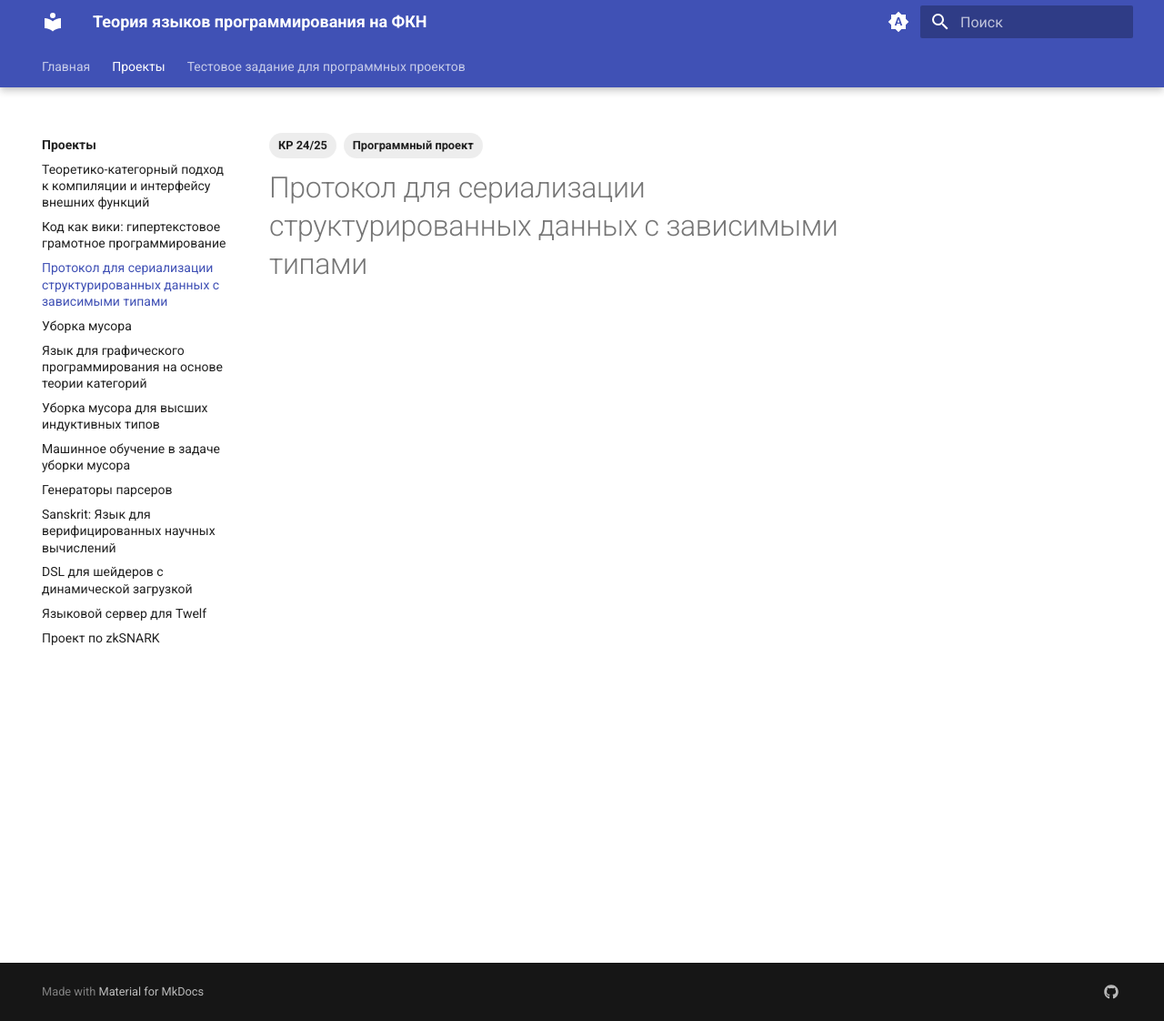
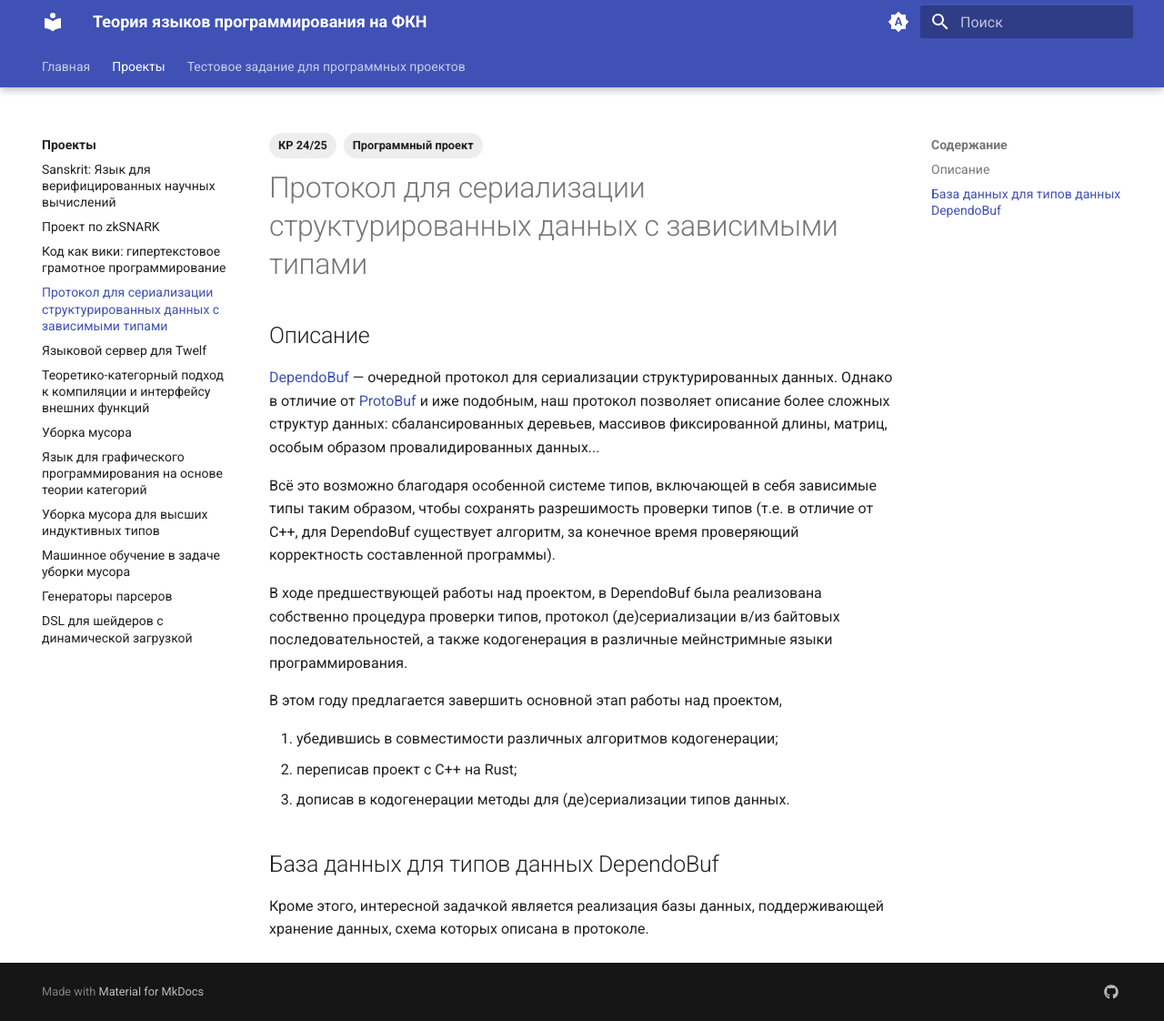
Before and after one commit to Church-of-Church-HSE/Church-of-Church-HSE.github.io, an MkDocs documentation site: the page built from docs/projects/dependobuf.md, in a window 1280 px wide and 1122 px high. Shown: the whole window at 91% size. Built offline with MkDocs 1.6.1 and Material for MkDocs 9.7.7, drawn with Linux system fonts in a browser that asks for light colours.

Commit message:
+ DependoBuf, Twelf projects

```diff
--- a/docs/projects/dependobuf.md
+++ b/docs/projects/dependobuf.md
@@ -5,3 +5,32 @@ tags:
 ---
 
 # Протокол для сериализации структурированных данных с зависимыми типами
+
+## Описание
+
+[DependoBuf](https://github.com/SphericalPotatoInVacuum/DependoBuf) &mdash;
+очередной протокол для сериализации структурированных данных. Однако в отличие
+от [ProtoBuf](https://protobuf.dev) и иже подобным, наш протокол позволяет
+описание более сложных структур данных: сбалансированных деревьев, массивов
+фиксированной длины, матриц, особым образом провалидированных данных...
+
+Всё это возможно благодаря особенной системе типов, включающей в себя зависимые
+типы таким образом, чтобы сохранять разрешимость проверки типов (т.е. в отличие
+от C++, для DependoBuf существует алгоритм, за конечное время проверяющий
+корректность составленной программы).
+
+В ходе предшествующей работы над проектом, в DependoBuf была реализована
+собственно процедура проверки типов, протокол (де)сериализации в/из байтовых
+последовательностей, а также кодогенерация в различные мейнстримные языки
+программирования.
+
+В этом году предлагается завершить основной этап работы над проектом,
+
+1. убедившись в совместимости различных алгоритмов кодогенерации;
+2. переписав проект с C++ на Rust;
+3. дописав в кодогенерации методы для (де)сериализации типов данных.
+
+## База данных для типов данных DependoBuf
+
+Кроме этого, интересной задачкой является реализация базы данных, поддерживающей
+хранение данных, схема которых описана в протоколе.
--- a/mkdocs.yml
+++ b/mkdocs.yml
@@ -5,18 +5,18 @@ nav:
   - Главная: index.md
   - Проекты:
     - projects/index.md
-    - projects/catcomp.md
+    - projects/sanskrit.md
+    - projects/zksnark.md
     - projects/codeaswiki.md
     - projects/dependobuf.md
+    - projects/twelf.md
+    - projects/catcomp.md
     - projects/gc.md
     - projects/graphcat.md
     - projects/hitgc.md
     - projects/mlgc.md
     - projects/parsergen.md
-    - projects/sanskrit.md
     - projects/shaderdsl.md
-    - projects/twelf.md
-    - projects/zksnark.md
   - testtask.md
 theme:
   name: material
```
Also changed, not shown: docs/projects/twelf.md (+14 -0 lines).
